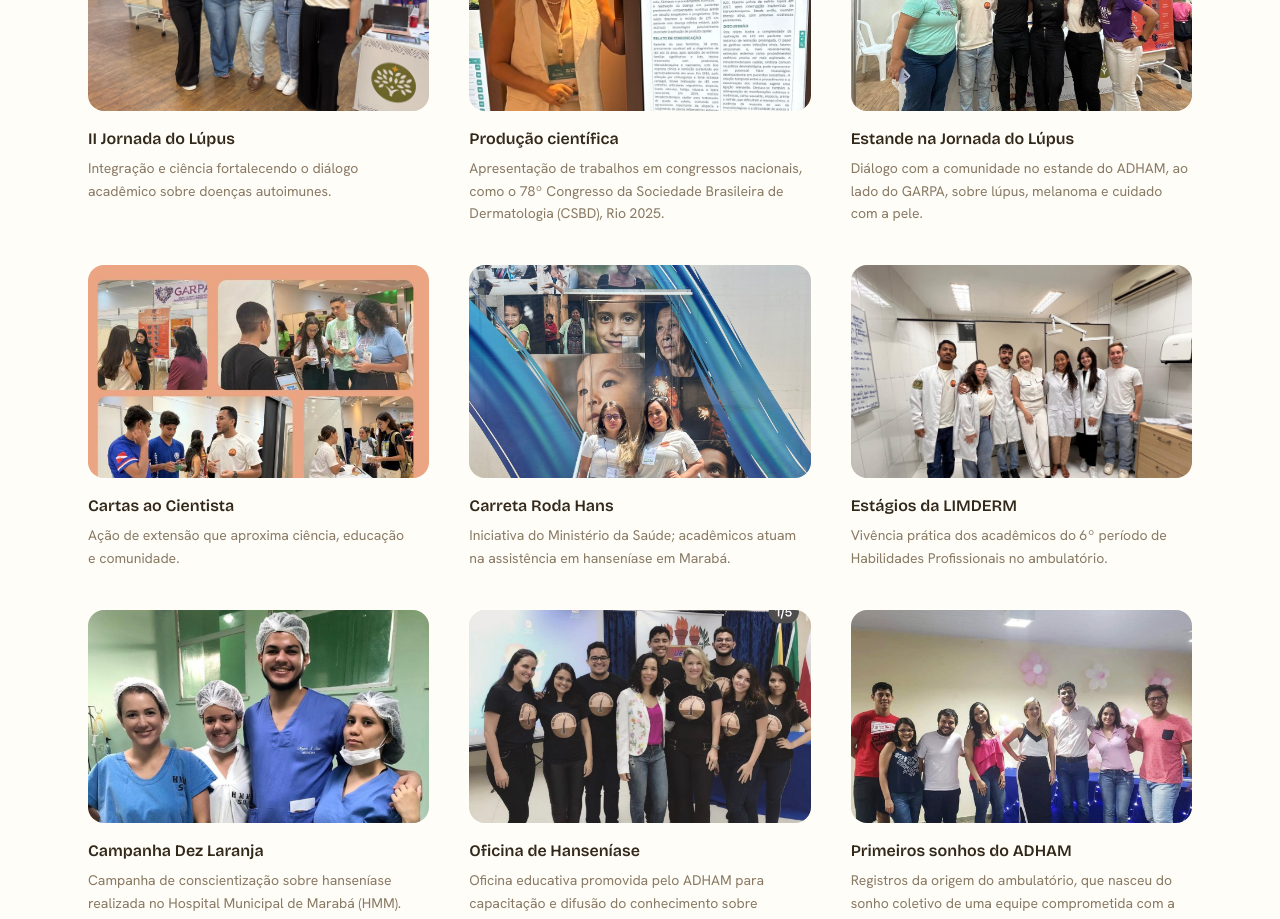
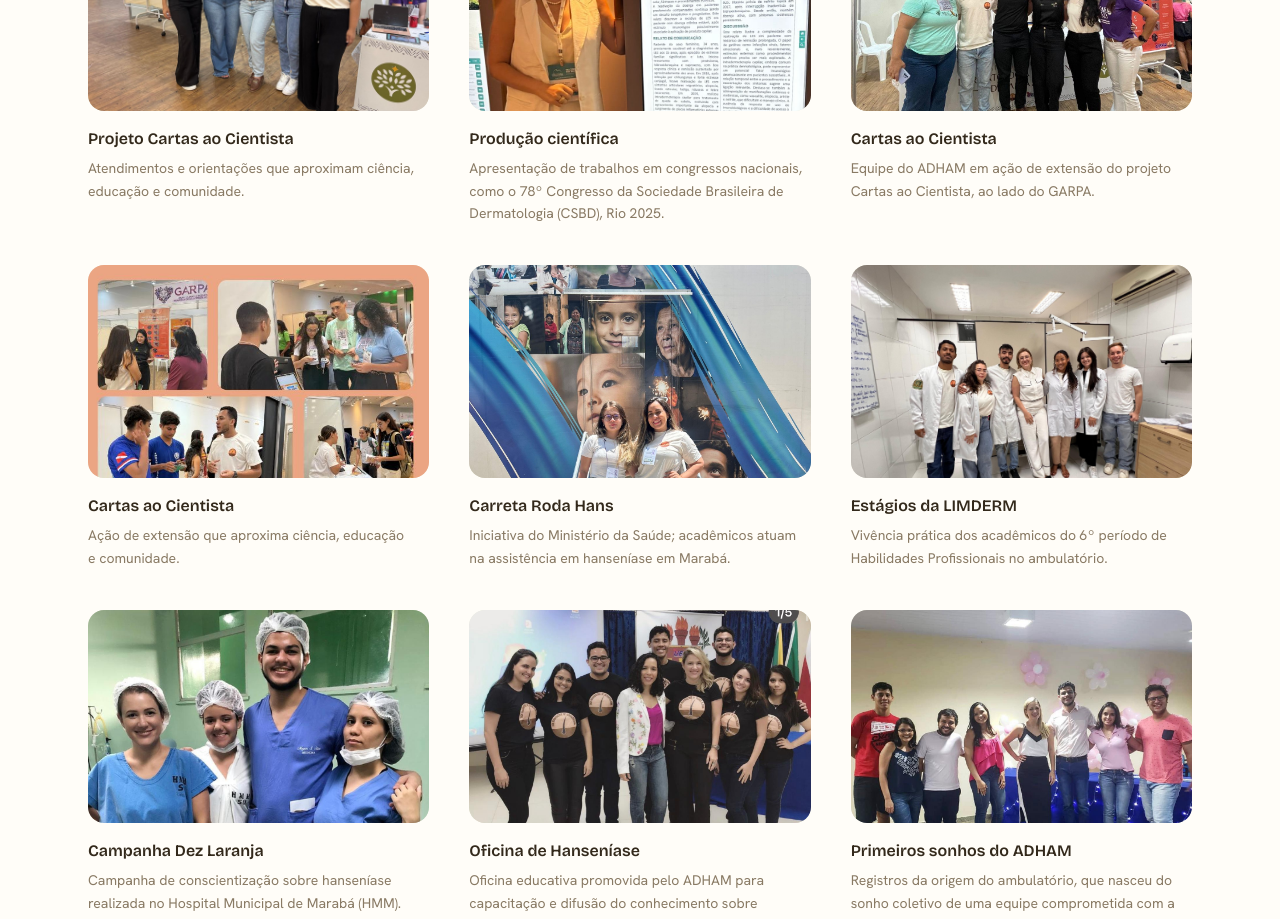
Before and after one commit to congressoamazonicodehanseniase/uepa-congresso, a Next.js app: page / in a window 1280 px wide. Shown: the part 4040-4959 px from the top of the page. Built offline with nearby package versions, Linux system fonts and the light colour scheme.

Commit message:
Relabel two extensão photos as Cartas ao Cientista
These photos were mislabeled as Jornada do Lúpus; they're actually
from the Cartas ao Cientista project.

```diff
--- a/app/lib/fotos.ts
+++ b/app/lib/fotos.ts
@@ -18,8 +18,8 @@ export const FOTOS = {
 
   // Pesquisa e extensão
   producao:    { src: b + 'p23a.jpg', alt: 'Produção científica: Dra. Dyana Melkys apresentando trabalho em congresso da SBD' },
-  jornadaLupus:{ src: b + 'p24b.jpg', alt: 'Ação de extensão e ciência na II Jornada do Lúpus' },
-  jornadaEstande:{ src: b + 'p25a.jpg', alt: 'Equipe do ADHAM no estande da II Jornada do Lúpus, ao lado do GARPA' },
+  jornadaLupus:{ src: b + 'p24b.jpg', alt: 'Atendimentos e orientações do projeto Cartas ao Cientista' },
+  jornadaEstande:{ src: b + 'p25a.jpg', alt: 'Equipe do ADHAM em ação de extensão do projeto Cartas ao Cientista, ao lado do GARPA' },
   evento:      { src: b + 'p24a.jpg', alt: 'Auditório durante a II Jornada do Lúpus, evento científico do ADHAM' },
   estagio:     { src: b + 'p21b.jpg', alt: 'Estágio da LIMDERM e atividades dos acadêmicos no ADHAM' },
   cartas:      { src: b + 'p26a.jpg', alt: 'Ação de extensão “Cartas ao Cientista”, aproximando ciência, educação e comunidade' },
--- a/app/page.tsx
+++ b/app/page.tsx
@@ -46,9 +46,9 @@ const pilares = [
 ];
 
 const extensao: { title: string; desc: string; foto: { src: string; alt: string }; pos?: string }[] = [
-  { title: 'II Jornada do Lúpus', desc: 'Integração e ciência fortalecendo o diálogo acadêmico sobre doenças autoimunes.', foto: FOTOS.jornadaLupus },
+  { title: 'Projeto Cartas ao Cientista', desc: 'Atendimentos e orientações que aproximam ciência, educação e comunidade.', foto: FOTOS.jornadaLupus },
   { title: 'Produção científica', desc: 'Apresentação de trabalhos em congressos nacionais, como o 78º Congresso da Sociedade Brasileira de Dermatologia (CSBD), Rio 2025.', foto: FOTOS.producao, pos: 'center 30%' },
-  { title: 'Estande na Jornada do Lúpus', desc: 'Diálogo com a comunidade no estande do ADHAM, ao lado do GARPA, sobre lúpus, melanoma e cuidado com a pele.', foto: FOTOS.jornadaEstande, pos: 'center 60%' },
+  { title: 'Cartas ao Cientista', desc: 'Equipe do ADHAM em ação de extensão do projeto Cartas ao Cientista, ao lado do GARPA.', foto: FOTOS.jornadaEstande, pos: 'center 60%' },
   { title: 'Cartas ao Cientista', desc: 'Ação de extensão que aproxima ciência, educação e comunidade.', foto: FOTOS.cartas },
   { title: 'Carreta Roda Hans', desc: 'Iniciativa do Ministério da Saúde; acadêmicos atuam na assistência em hanseníase em Marabá.', foto: FOTOS.carreta },
   { title: 'Estágios da LIMDERM', desc: 'Vivência prática dos acadêmicos do 6º período de Habilidades Profissionais no ambulatório.', foto: FOTOS.estagio },
```
